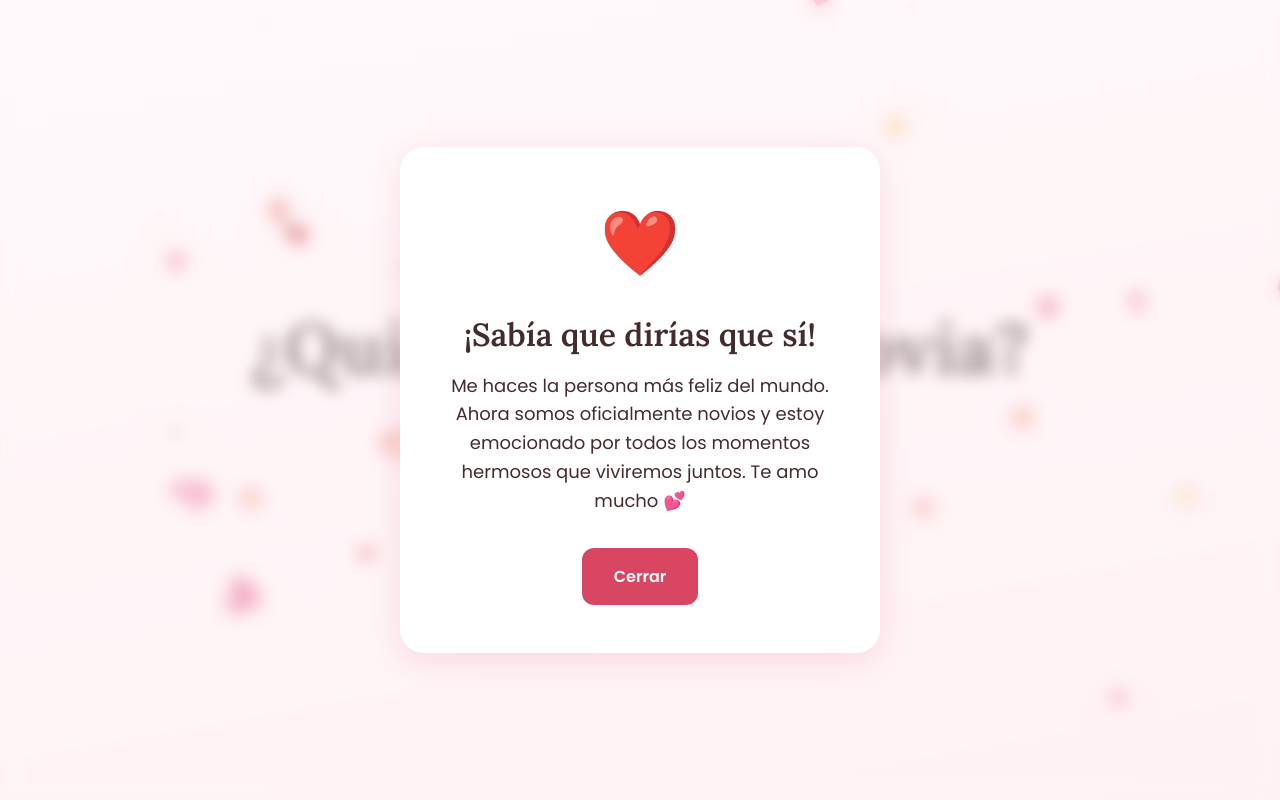
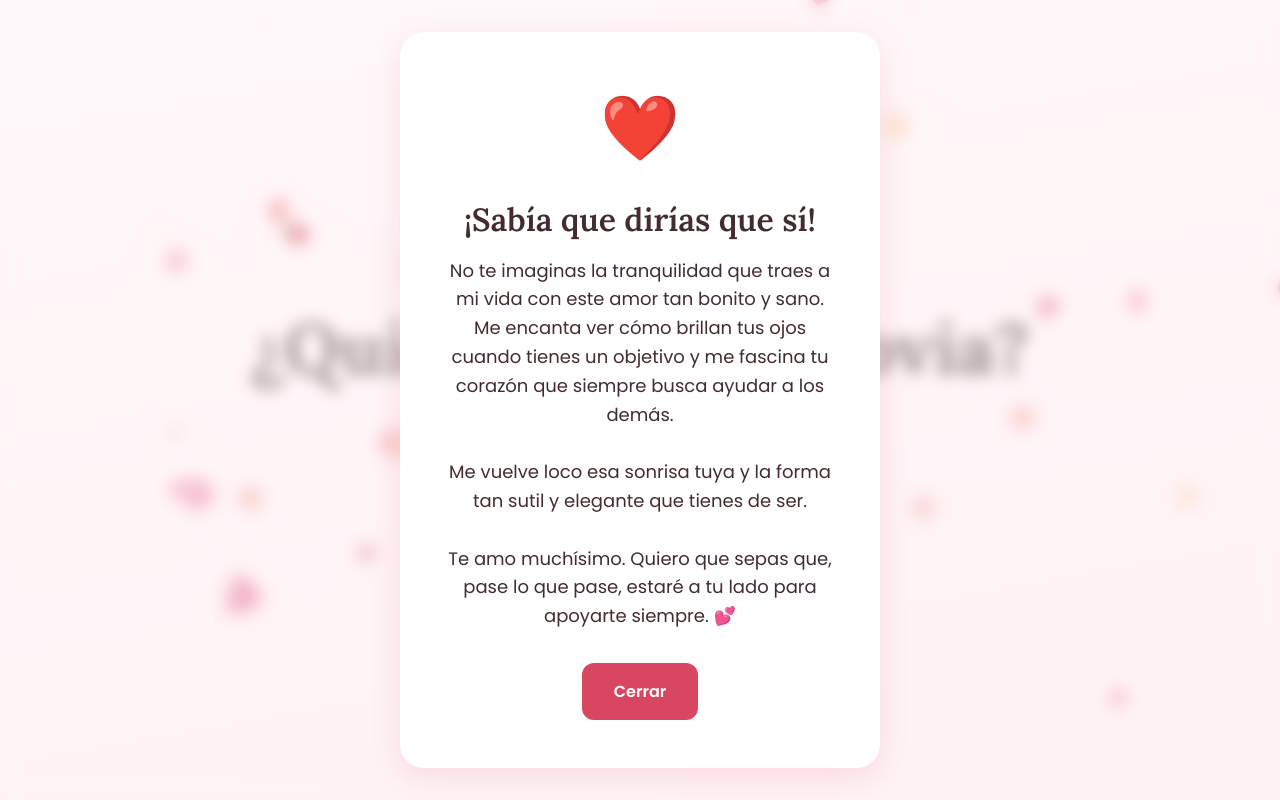
Before and after one commit to kiboki1234/ProyectoNovia, a plain HTML site: page index.html in a window 1280 px wide. Both pictures are taken after a click on the button "Sí, quiero". Drawn offline with Linux system fonts and the light colour scheme.

Commit message:
first commit1

```diff
--- a/index.html
+++ b/index.html
@@ -32,9 +32,9 @@
             <div class="modal-heart">❤️</div>
             <h2 class="modal-title">¡Sabía que dirías que sí!</h2>
             <p class="modal-text">
-                Me haces la persona más feliz del mundo.
-                Ahora somos oficialmente novios y estoy emocionado por todos los momentos hermosos que viviremos juntos.
-                Te amo mucho 💕
+                No te imaginas la tranquilidad que traes a mi vida con este amor tan bonito y sano. Me encanta ver cómo brillan tus ojos cuando tienes un objetivo y me fascina tu corazón que siempre busca ayudar a los demás.<br><br>
+                Me vuelve loco esa sonrisa tuya y la forma tan sutil y elegante que tienes de ser.<br><br>
+                Te amo muchísimo. Quiero que sepas que, pase lo que pase, estaré a tu lado para apoyarte siempre. 💕
             </p>
             <button class="modal-button" onclick="cerrarModal()">Cerrar</button>
         </div>
```
